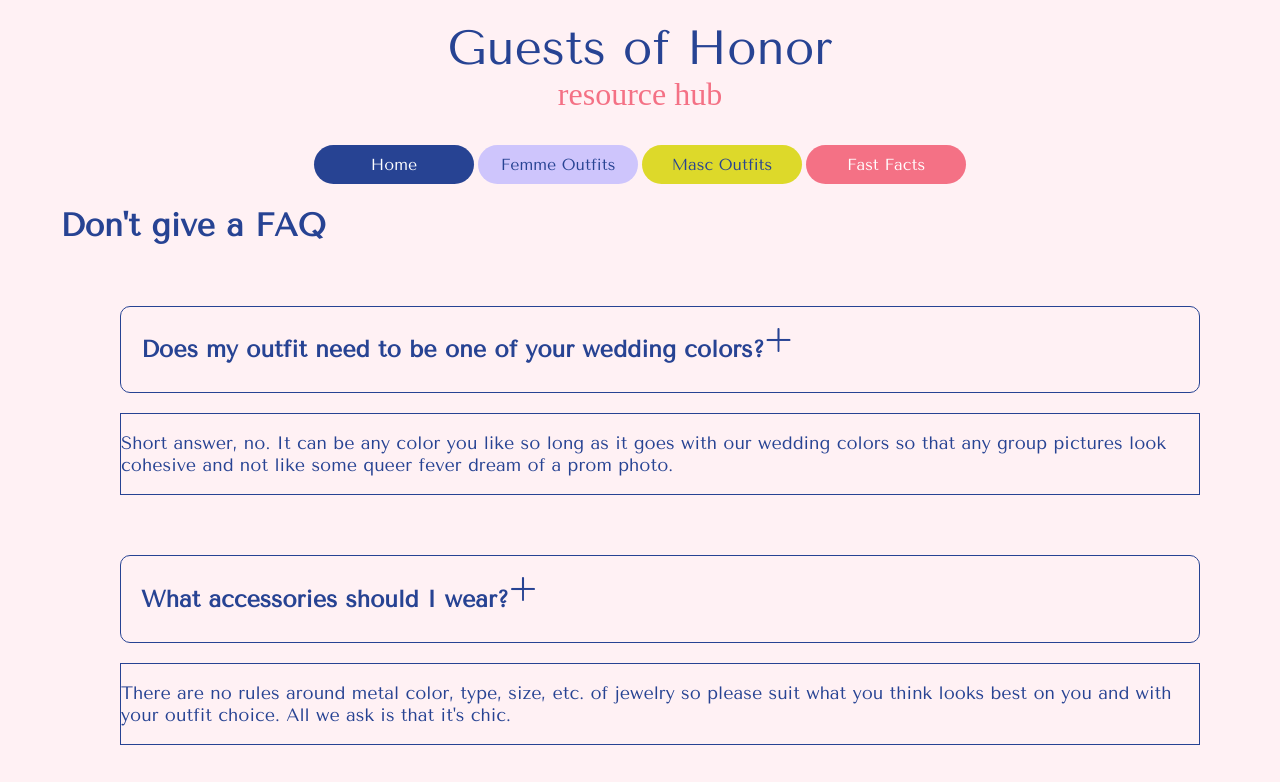
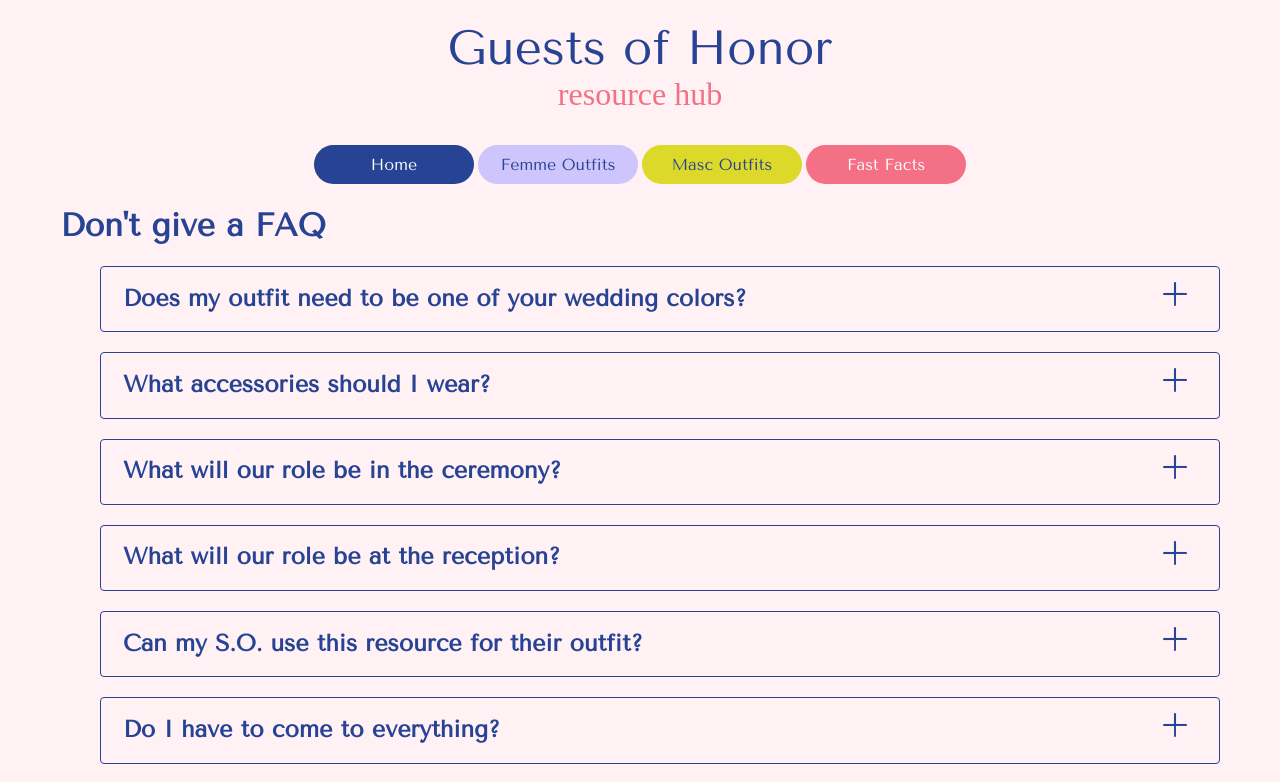
Before and after one commit to accessibiliTAY/creative-black-tie, a React (Create React App) app: page /creative-black-tie/FAQ in a window 1280 px wide. Shown: the top 782 px of the page. Built offline with nearby package versions, Linux system fonts and the light colour scheme; a web font is replaced by a local one.

Commit message:
added functionality to accordions and necessary aria

```diff
--- a/src/App.css
+++ b/src/App.css
@@ -244,7 +244,7 @@ a {
   cursor: default;
 } */
 .selected {
-  border-bottom: solid #F47185 2px;
+  border-bottom: solid #F3536B 2px;
 }
 .disabled {
   pointer-events: none;
@@ -258,45 +258,69 @@ i {
 }
 .accordion {
   margin-left: 40px;
+  margin-bottom: 20px;
   min-width: 320px;
-  padding: 20px;
+  border-radius: 4px;
+  border: .1em solid #274393;
 }
-.accordionTopic {
-  display: block;
-
+.accordionTopic h2{
+  margin: 0;
 }
 .accordionHeader {
+  background-color: transparent;
+  border: 0;
+  color: #274393;
+  width: 100%;
+  padding: 0;
+  cursor: pointer;
+  text-align: left;
+  padding: 14px 22px 16px;
+  white-space: normal;
+  justify-content: space-between;
+  align-items: center;
   display: flex;
-  border: .1em solid #274393;
-  background-color: transparent;
-  color: #274393;
-  border-radius: 10px;
-  width: 100%;
-  padding: 1.5em;
-  cursor: pointer;
-}
-.accordionHeader span {
-  display: inline;
+  transition: border-bottom;
+  border: 0px solid #274393;
 }
 .accordionTitle {
   color: #274393;
   font-size: 1.75em;
-  padding: .4em 0;
-  display: flex;
   font-family: 'Tenor Sans', sans-serif;
   font-weight: bold;
+  white-space: normal;
+  justify-content: space-between;
+  align-items: center;
 }
 .accordionContent{
   color: #274393;
-  border: .1em solid #274393;
+  border: 0;
   margin-top: 0px;
+  transition: height .3s ease-in-out, padding .3s ease-in-out, padding-top .3s ease-in-out, padding-bottom .3s ease-in-out;
+}
+.accordionContentContainerClosed {
+  display: none;
+}
+.accordionContentContainerOpen {
+  padding: 28px;
 }
 .content {
   font-size: 18px;
+  margin: 0;
 }
 .openCloseButton {
-  text-align: left;
+  text-align: right;
+  margin-right: 8px;
+  align-self: center;
 }
 .fi-rr-plus {
   font-size: x-large;
 }
+.fi-rr-minus {
+  font-size: x-large;
+}
+.open{
+  border-bottom-width: 1px;
+}
+.closed{
+  border-bottom-width: 0px;
+}
--- a/src/Components/Accordion/Accordion.jsx
+++ b/src/Components/Accordion/Accordion.jsx
@@ -23,7 +23,7 @@ const Accordion = ({topic, content, id}) => {
             ): null}
 
             {!isMobile && !isTablet ? (
-                <div className="accordion">
+                <section className="accordion">
                     <div className="accordionTopic">
                         <h2>
                             <button
@@ -34,13 +34,15 @@ const Accordion = ({topic, content, id}) => {
                                 aria-controls={id}
                             >
                                 <span className="accordionTitle">{topic}</span>
-                                <span className="openCloseButton"><i class="fi fi-rr-plus"></i></span>
+                                <span className="openCloseButton">
+                                    {isActive ? <i class="fi fi-rr-minus"></i> : <i class="fi fi-rr-plus"></i>}
+                                </span>
                             </button>
                         </h2>
                     </div>
                     <div
-                    className='accordionContent'
-                    id={id}
+                        className='accordionContent'
+                        id={id}
                     >
                         <div
                         className={isActive ? 'accordionContentContainer accordionContentContainerOpen' : 'accordionContentContainer accordionContentContainerClosed'}
@@ -48,7 +50,7 @@ const Accordion = ({topic, content, id}) => {
                             <p className='content'>{content}</p>
                         </div>
                     </div>
-                </div>
+                </section>
             ): null}
         </>
     );
```
